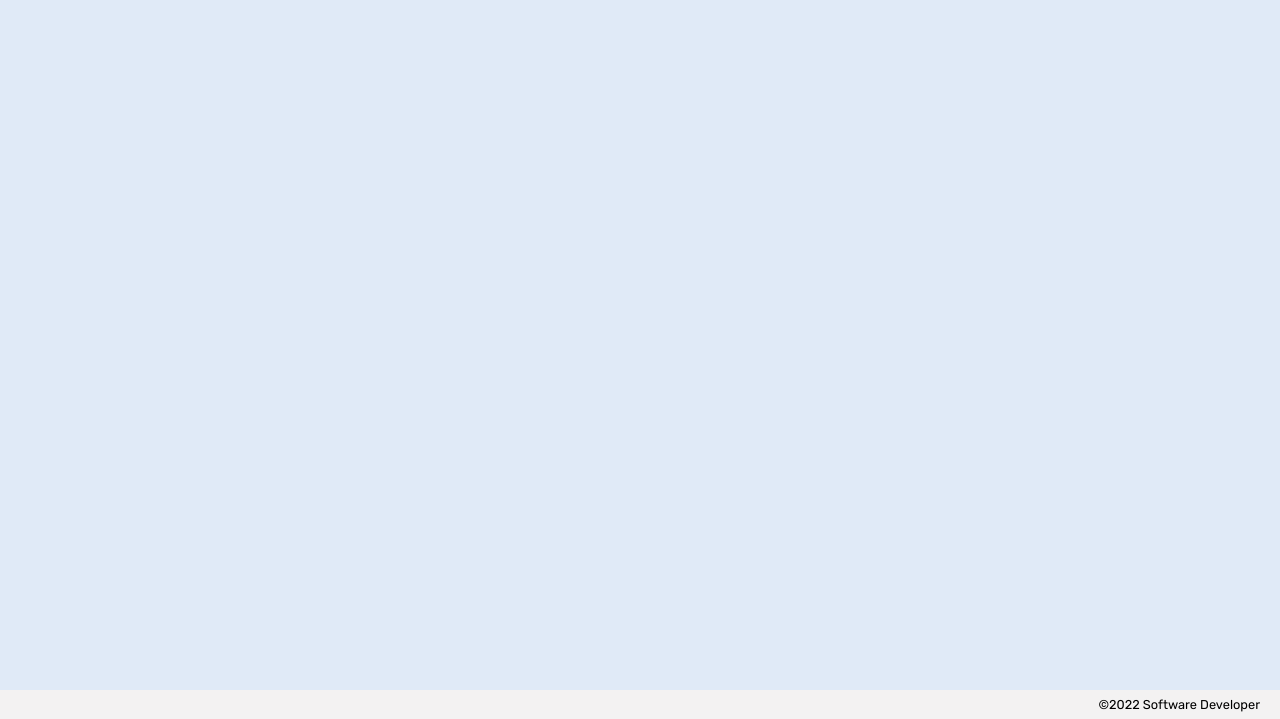
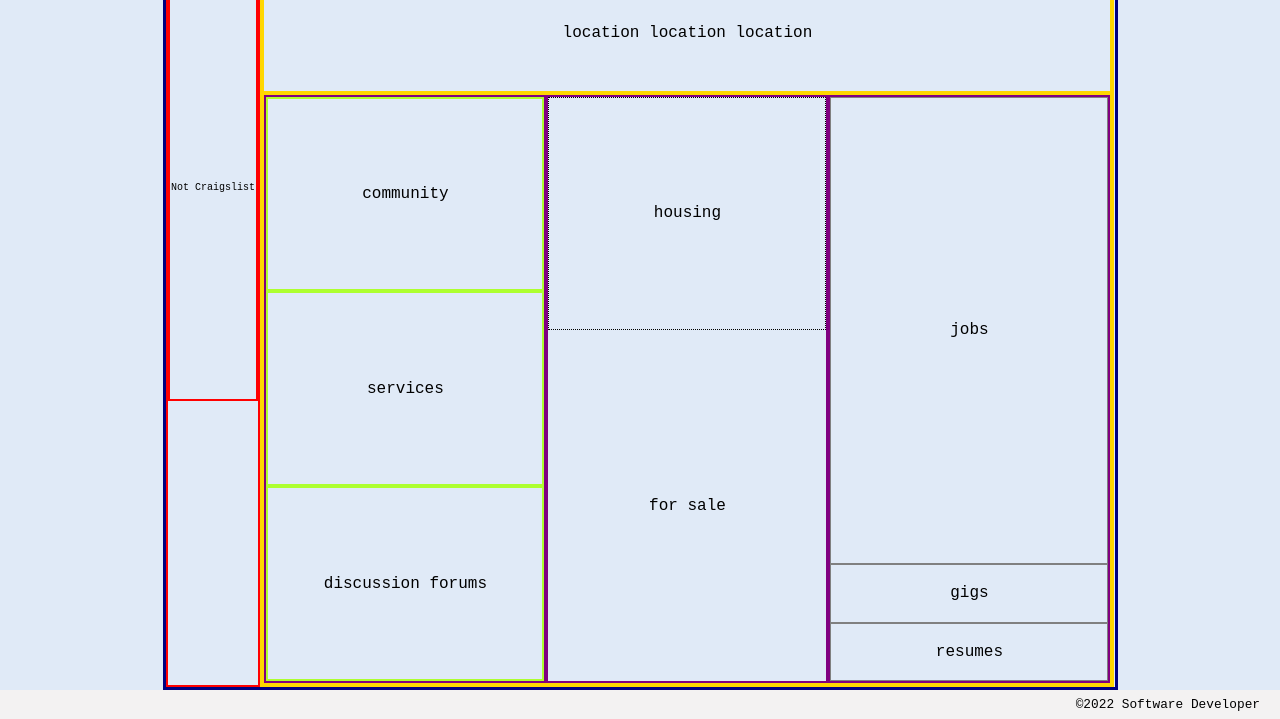
Before and after one commit to Adam-Robson/onboarding-copy-a-site, a plain HTML site: page index.html in a window 1280 px wide. Shown: the part 81-800 px from the top of the page. Drawn offline with Linux system fonts and the light colour scheme.

Commit message:
add Not Craigslist styling

```diff
--- a/index.html
+++ b/index.html
@@ -12,17 +12,50 @@
         href="https://fonts.googleapis.com/css2?family=Rubik:wght@300;400;600&family=Titillium+Web:wght@200;400;600&display=swap">
     <link rel="stylesheet" href="/styles/reset.css" />
     <link rel="stylesheet" href="/styles/global.css" />
-    <title>Web App</title>
+    <title>Not Craigslist</title>
 </head>
 
 <body>
     <header>
         <img src="/assets/html_css_js.png">
-        <h1>Web App</h1>
+        <h1>Not Craigslist</h1>
     </header>
 
     <main>
-
+        <div class="main-column-left">
+            <div class="left-column-top">Not Craigslist
+            </div>
+            <div class="left-column-bottom">
+            </div>
+        </div>
+        <div class="main-column-right">
+            <div class="right-column-top">location location location
+            </div>
+            <div class="right-column-bottom">
+                <div class="right-column-bottom-left">
+                    <div class="right-column-bottom-left-top">community
+                    </div>
+                    <div class="right-column-bottom-left-center">services
+                    </div>
+                    <div class="right-column-bottom-left-bottom">discussion forums
+                    </div>
+                </div>
+                <div class="right-column-bottom-center">
+                    <div class="right-column-bottom-center-top">housing
+                    </div>
+                    <div class="right-column-bottom-center-bottom">for sale
+                    </div>
+                </div>
+                <div class="right-column-bottom-right">
+                    <div class="right-column-bottom-right-top">jobs
+                    </div>
+                    <div class="right-column-bottom-right-center">gigs
+                    </div>
+                    <div class="right-column-bottom-right-bottom">resumes
+                    </div>
+                </div>
+            </div>
+        </div>
     </main>
 
     <footer>&copy;2022 Software Developer</footer>
--- a/styles/global.css
+++ b/styles/global.css
@@ -4,9 +4,16 @@
     --footer-background: rgb(243, 242, 242);
 }
 
+* {
+    box-sizing: border-box;
+    padding: 0%;
+    margin: 0px;
+    height: 100%;
+}
+
 body {
     height: 100vh;
-    font-family: 'Rubik', san-serif;
+    font-family: 'Courier New', san-serif;
     background: var(--background);
     display: grid;
     grid-template-rows: auto 1fr auto;
@@ -20,10 +27,6 @@ header {
     background-color: var(--header-background);
 }
 
-main {
-    padding: 20px;
-}
-
 footer {
     position: sticky;
     bottom: 0;
@@ -33,3 +36,128 @@ footer {
     justify-content: flex-end;
     background-color: var(--footer-background);
 }
+body, html {
+    height: 100%;
+    width: 100%;
+}
+
+main  {
+    margin: 0 auto;
+    height: 100%;
+    min-width: 955px;
+    width: 70%;
+    display: grid;
+    grid-template-columns: 10% 90% ;
+    border: 3px solid navy;
+    padding: 0px;
+}
+
+.main-column-left {
+    display: grid;
+    grid-template-rows: 3fr 2fr;
+    border: 2px solid red;
+    font-size: 10px;
+
+}
+
+.left-column-top {
+    display: grid;
+    border: 2px solid red;
+    justify-content: center;
+    align-items: center;
+}
+
+.main-column-right {
+    display: grid;
+    grid-template-rows: 1fr 5fr;
+    border: 2px solid gold;
+    }
+
+.right-column-top {
+    display: grid;
+    border: 2px solid gold;
+    justify-content: center;
+    align-items: center;
+}
+
+.right-column-bottom {
+    display: grid;
+    grid-template-columns: 1fr 1fr 1fr;
+    border: 2px solid gold
+}
+
+.right-column-bottom-left {
+    display: grid;
+    border: 2px solid purple;
+}
+
+.right-column-bottom-center {
+    display: grid;
+    border: 2px solid purple;
+    grid-template-rows: 40% 60%;
+}
+
+.right-column-bottom-right {
+    display: grid;
+    border: 2px solid purple;
+    grid-template-rows: 80% 10% 10%;
+}
+
+.right-column-bottom-left-top {
+    margin: 0px;
+    display: grid;
+    border: 2px solid greenyellow;
+    justify-content: center;
+    align-items: center;
+}
+
+.right-column-bottom-left-center {
+    margin: 0px;
+    display: grid;
+    border: 2px solid greenyellow;
+    justify-content: center;
+    align-items: center;
+}
+
+.right-column-bottom-left-bottom {
+    display: grid;
+    border: 2px solid greenyellow;
+    justify-content: center;
+    align-items: center;
+}
+
+.right-column-bottom-center-top {
+    display: grid;
+    border: 1px dotted;
+    justify-content: center;
+    align-items: center;
+}
+
+.right-column-bottom-right-top {
+    display: grid;
+    border: 1px solid grey;
+    justify-content: center;
+    align-items: center;
+}
+
+.right-column-bottom-right-bottom {
+    display: grid;
+    border: 1px solid grey;
+    display: grid;
+    justify-content: center;
+    align-items: center;
+}
+
+.right-column-bottom-right-center {
+    display: grid;
+    border: 1px solid grey;
+    display: grid;
+    justify-content: center;
+    align-items: center;
+}
+
+.right-column-bottom-center-bottom {
+    justify-content: center;
+    align-items: center;
+    display: grid;
+}
```
